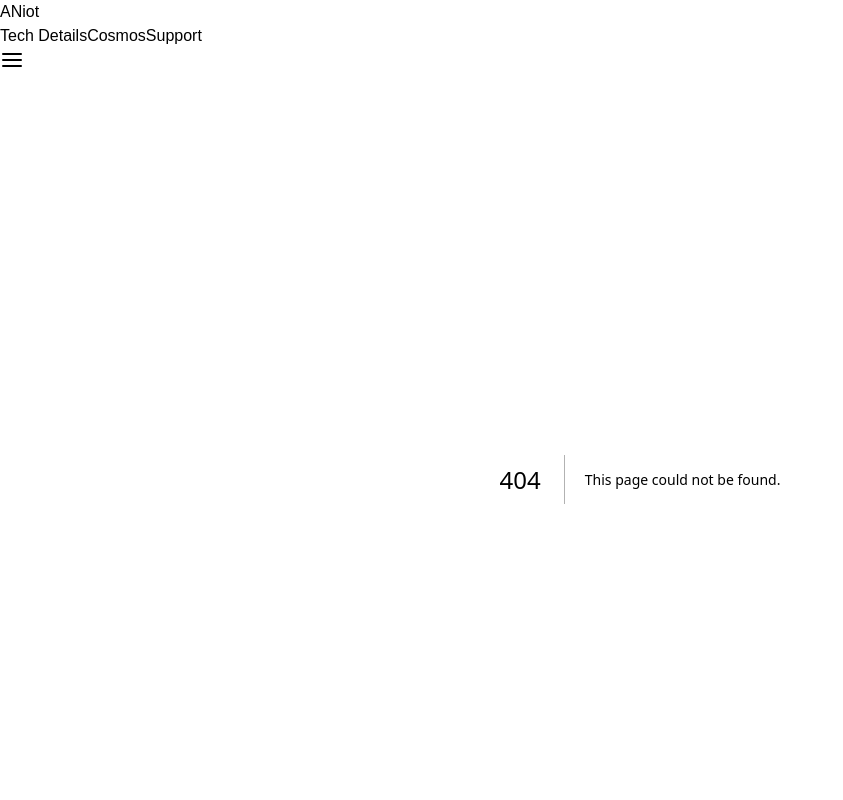
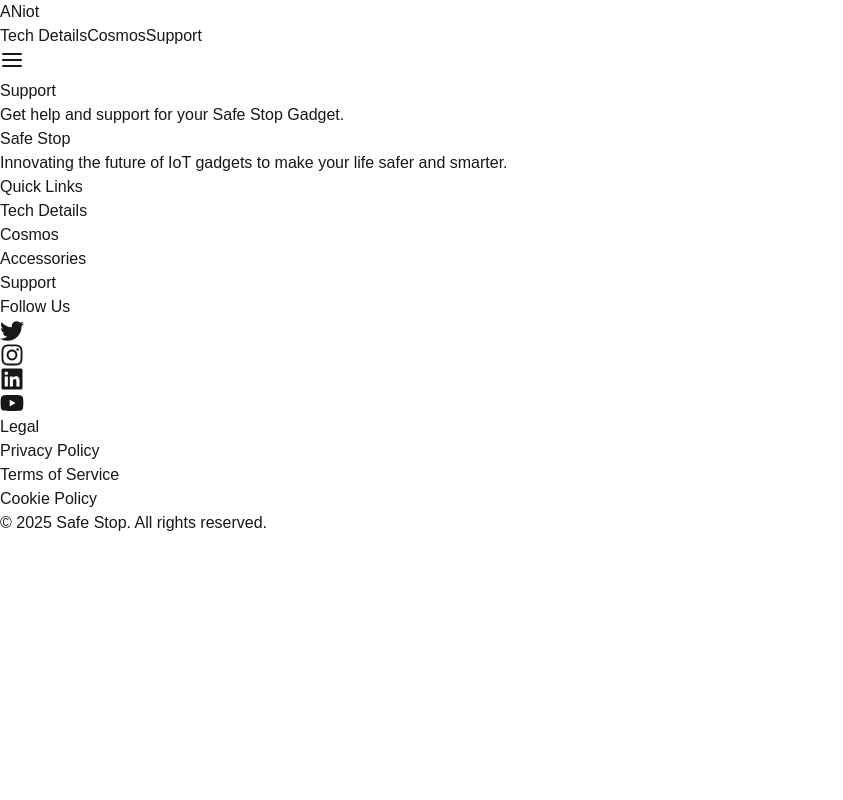
Before and after one commit to najafali14/ANiot_Project, a Next.js app: page /support in a window 1280 px wide. Before the commit this address had no page. Shown: the top 800 px of the page, without its empty margins (0-843 px from the left). Built offline with nearby package versions, Linux system fonts and the light colour scheme.

Commit message:
Create page.tsx

```diff
--- /dev/null
+++ b/src/app/support/page.tsx
@@ -0,0 +1,11 @@
+// app/(main)/support/page.tsx
+export default function SupportPage() {
+    return (
+      <div className="min-h-screen py-20 px-4">
+        <div className="max-w-6xl mx-auto">
+          <h1 className="text-4xl font-bold mb-8">Support</h1>
+          <p>Get help and support for your Safe Stop Gadget.</p>
+        </div>
+      </div>
+    );
+  }
```
